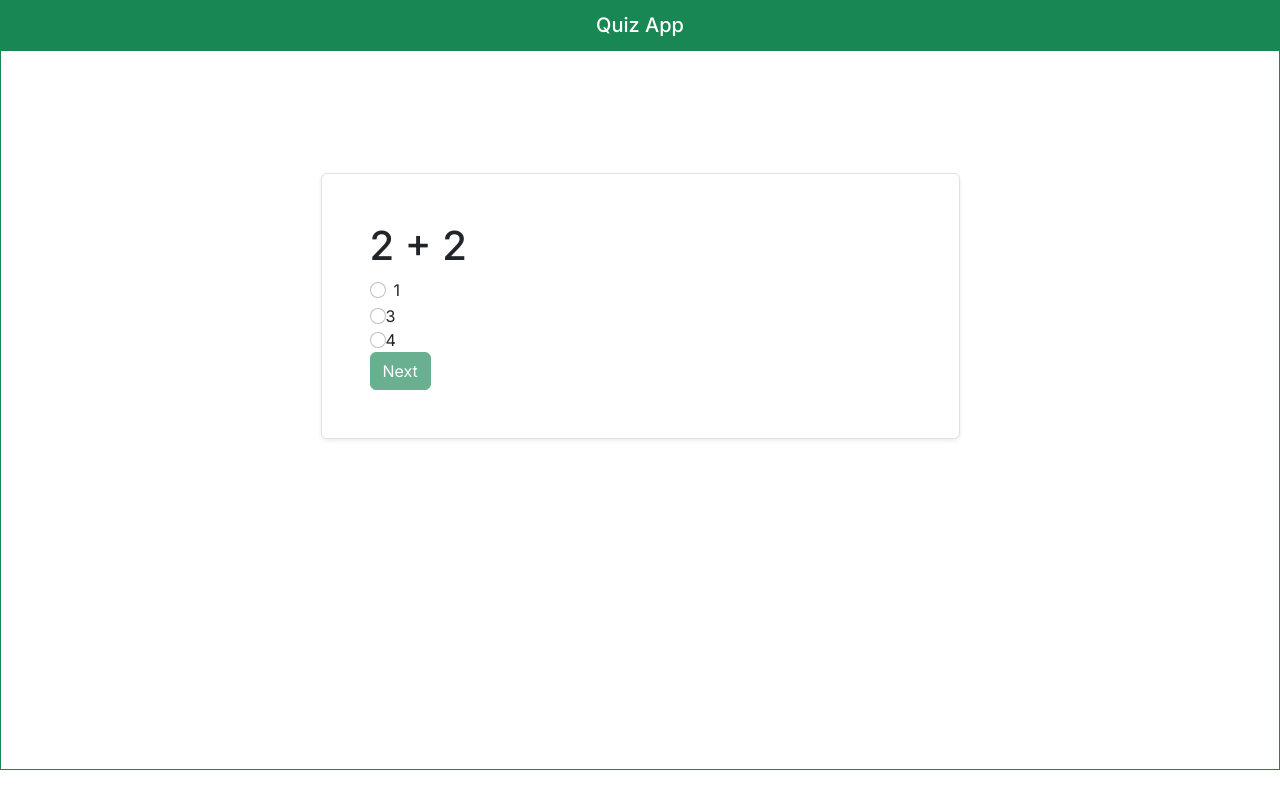
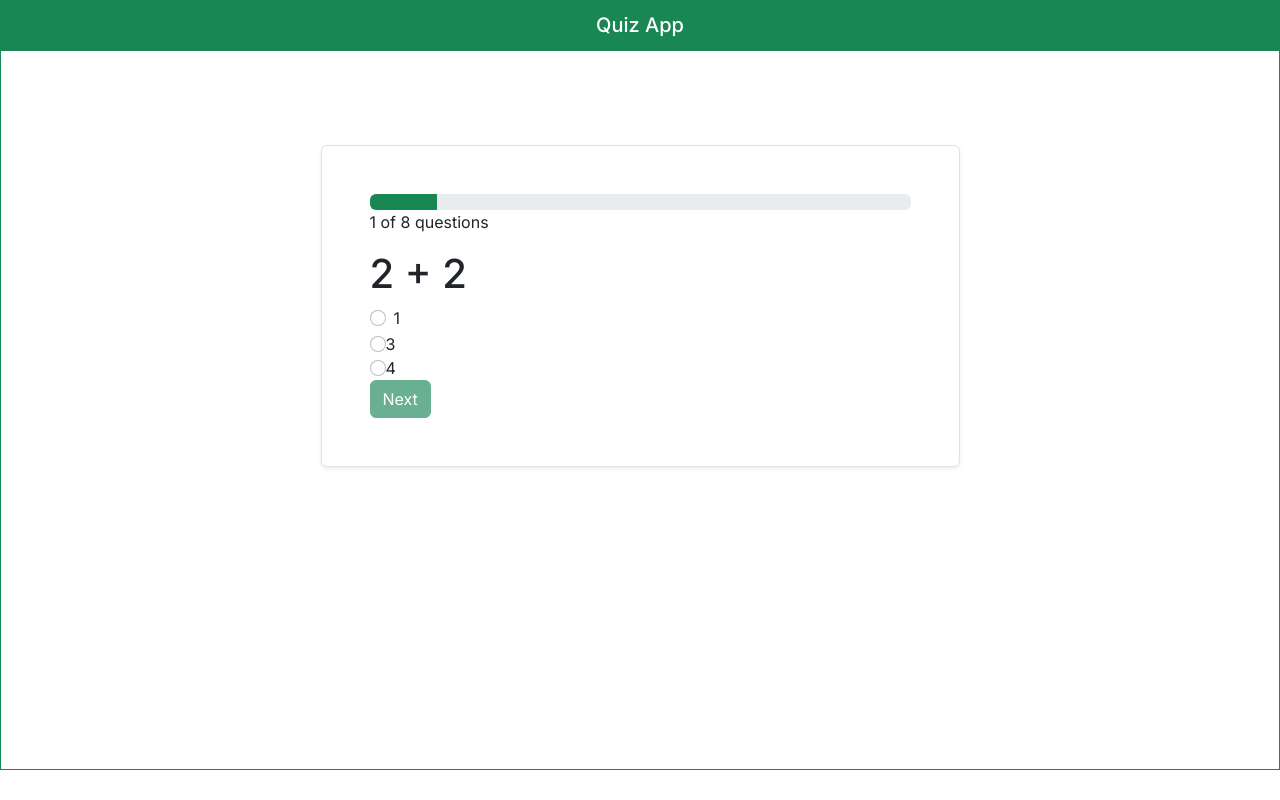
Before and after one commit to AtGbemiga/quiz-app, a Next.js app: page /quizpage in a window 1280 px wide. Built offline with nearby package versions, Linux system fonts and the light colour scheme.

Commit message:
Add progress bar, data

```diff
--- a/src/features/components/Card.js
+++ b/src/features/components/Card.js
@@ -25,6 +25,10 @@ export const Card = () => {
     setSelectedOption("");
   }
 
+  const questionInNumber = currentIndex + 1;
+  const totalArrayLength = data.length;
+  const progressPercentage = ((currentIndex + 1) / totalArrayLength) * 100;
+
   const canSave = !selectedOption;
 
   const buttonText = isLastQuestion ? <Submit /> : "Next";
@@ -34,6 +38,19 @@ export const Card = () => {
       className="container col-sm-9 col-md-9 col-lg-6 border shadow-sm p-5 mb-5 bg-body rounded"
       style={{ marginTop: "-10rem" }}
     >
+      <div className="progress">
+        <div
+          className="progress-bar bg-success"
+          role="progressbar"
+          style={{ width: `${progressPercentage}%` }}
+          aria-valuenow={progressPercentage}
+          aria-valuemin="0"
+          aria-valuemax="100"
+        ></div>
+      </div>
+      <p>
+        {questionInNumber} of {totalArrayLength} questions
+      </p>
       <div>
         <div>
           <h1>{currentItem.question}</h1>
--- a/src/features/data/data.js
+++ b/src/features/data/data.js
@@ -13,4 +13,46 @@ export const data = [
     optionThree: "Jos",
     correctAns: "Paris",
   },
+  {
+    question: "1 + 1",
+    optionOne: "1",
+    optionTwo: "2",
+    optionThree: "5",
+    correctAns: "2",
+  },
+  {
+    question: "Which is not a continent?",
+    optionOne: "Miami",
+    optionTwo: "Africa",
+    optionThree: "Asia",
+    correctAns: "Miami",
+  },
+  {
+    question: "A dog makes what sound?",
+    optionOne: "roar",
+    optionTwo: "meow",
+    optionThree: "bark",
+    correctAns: "bark",
+  },
+  {
+    question: "Pick the odd one",
+    optionOne: "Winter",
+    optionTwo: "Spring",
+    optionThree: "heat wave",
+    correctAns: "heat wave",
+  },
+  {
+    question: "3 + 3",
+    optionOne: "6",
+    optionTwo: "0",
+    optionThree: "-1",
+    correctAns: "6",
+  },
+  {
+    question: "4 + 1",
+    optionOne: "5",
+    optionTwo: "6",
+    optionThree: "7",
+    correctAns: "Paris",
+  },
 ];
```
